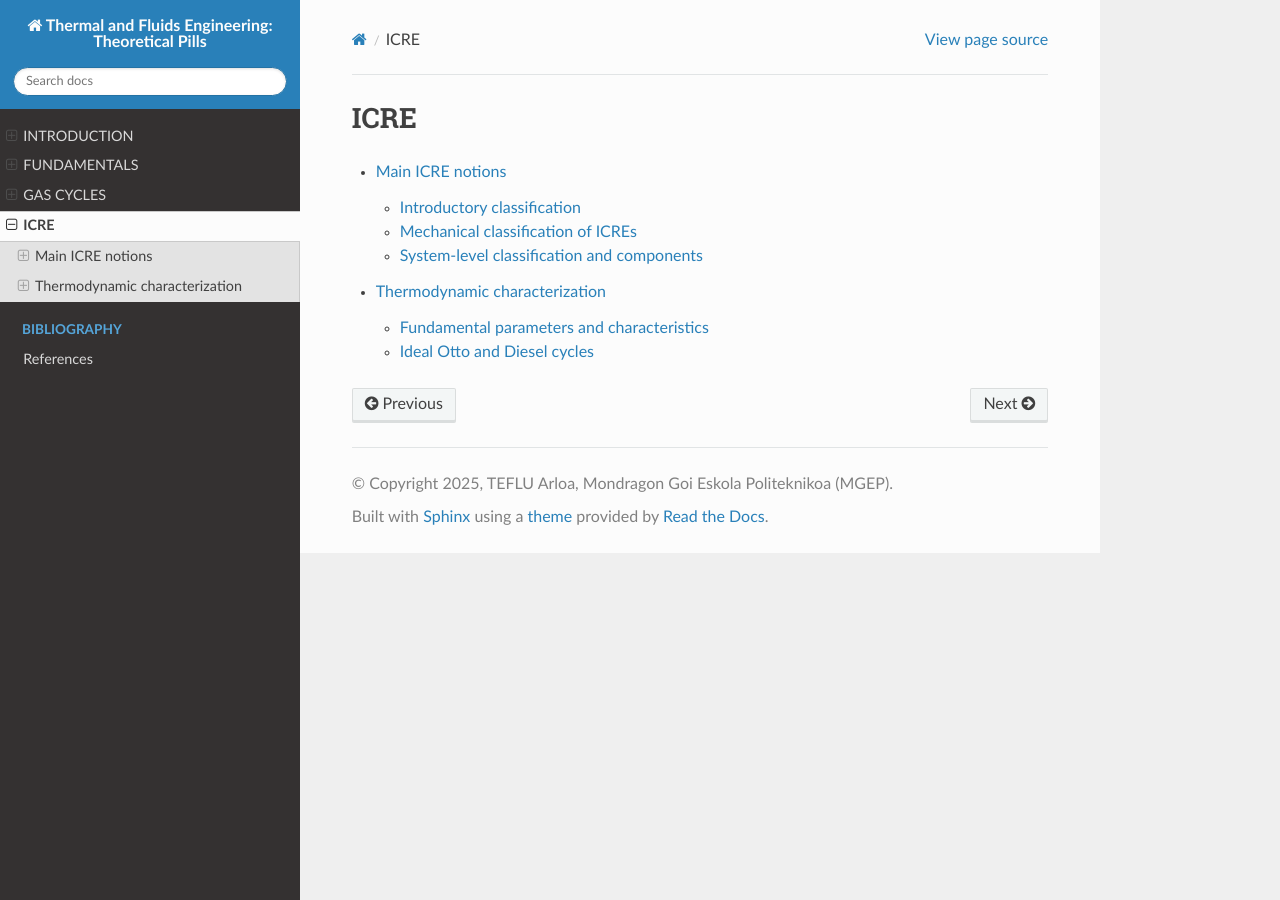
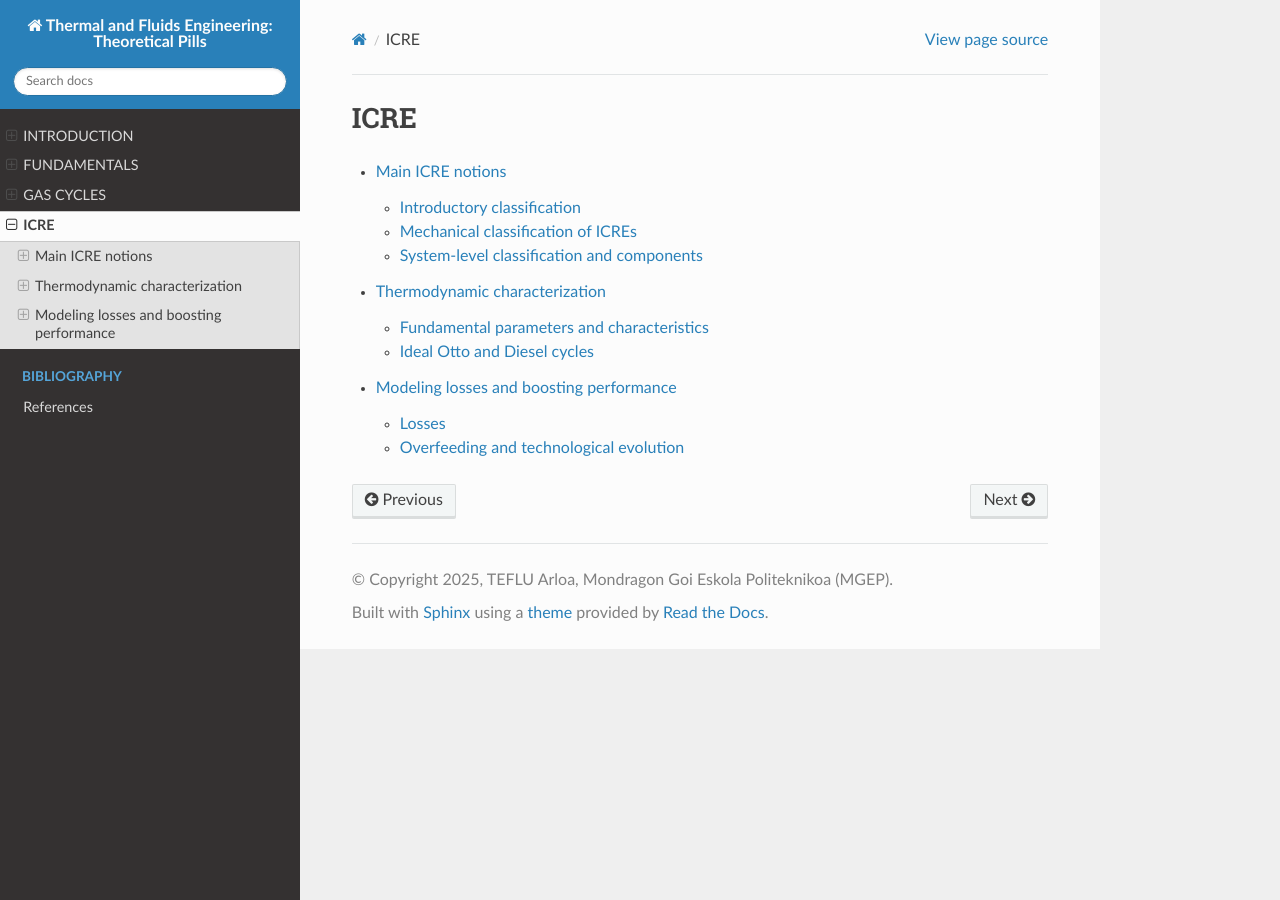
Before and after one commit to azarketa/Thermodynamics-theoretical-pills, a Sphinx documentation site: the page built from source/module3_index.rst, in a window 1280 px wide. Built offline with Sphinx 7.4.7 and the Read the Docs theme 3.1.0, drawn with Linux system fonts in a browser that asks for light colours.

Commit message:
Files updated

```diff
--- /dev/null
+++ b/source/03_Losses_and_overfeeding.rst
@@ -0,0 +1,9 @@
+========================================
+Modeling losses and boosting performance
+========================================
+
+.. toctree::
+   :maxdepth: 2
+
+   Losses <06_Losses>
+   Overfeeding and technological evolution <07_Overfeeding_and_technological_evolution_of_ICREs>
--- a/source/module3_index.rst
+++ b/source/module3_index.rst
@@ -6,3 +6,4 @@ ICRE
 
    01_Main_ICRE_notions
    02_Thermodynamic_characterization
+   03_Losses_and_overfeeding
```
